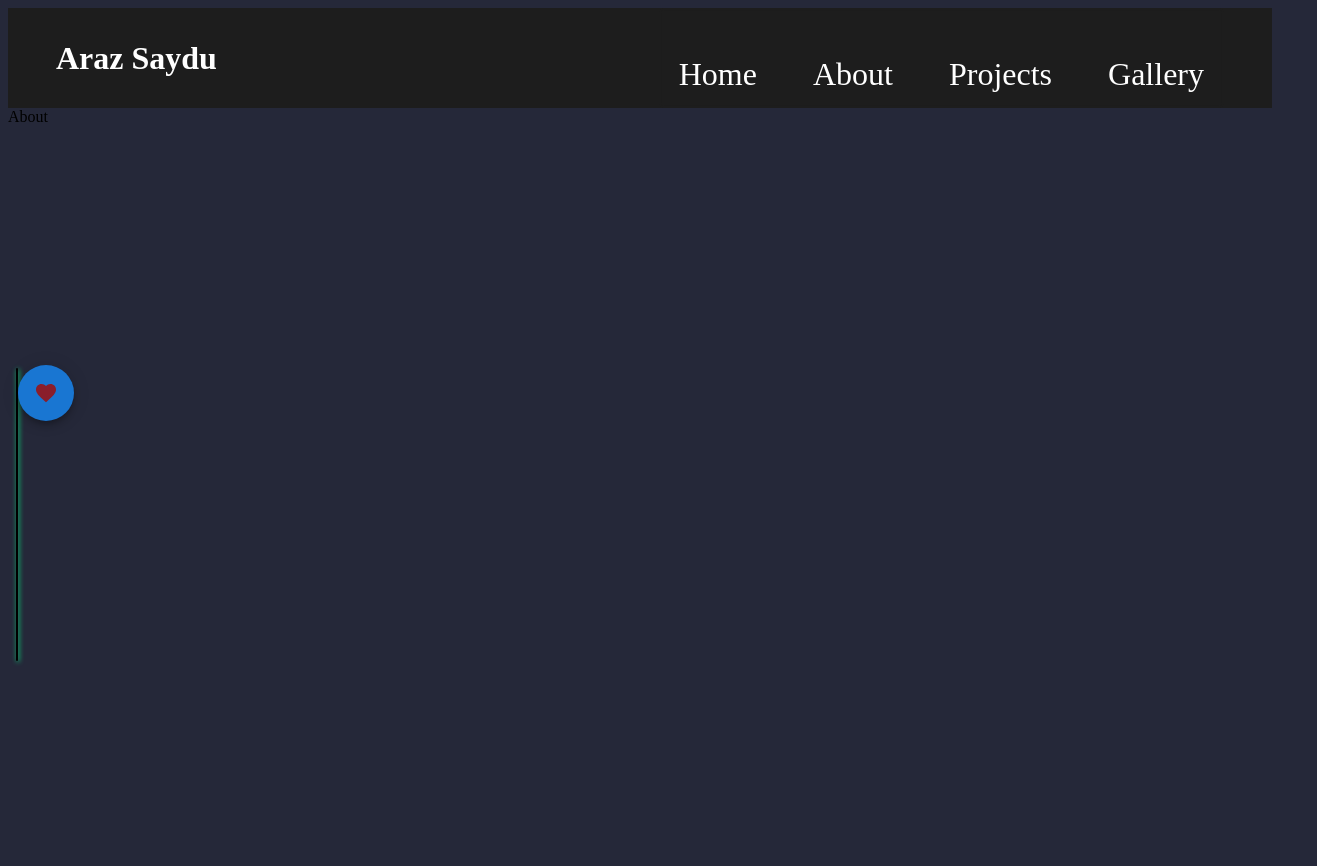
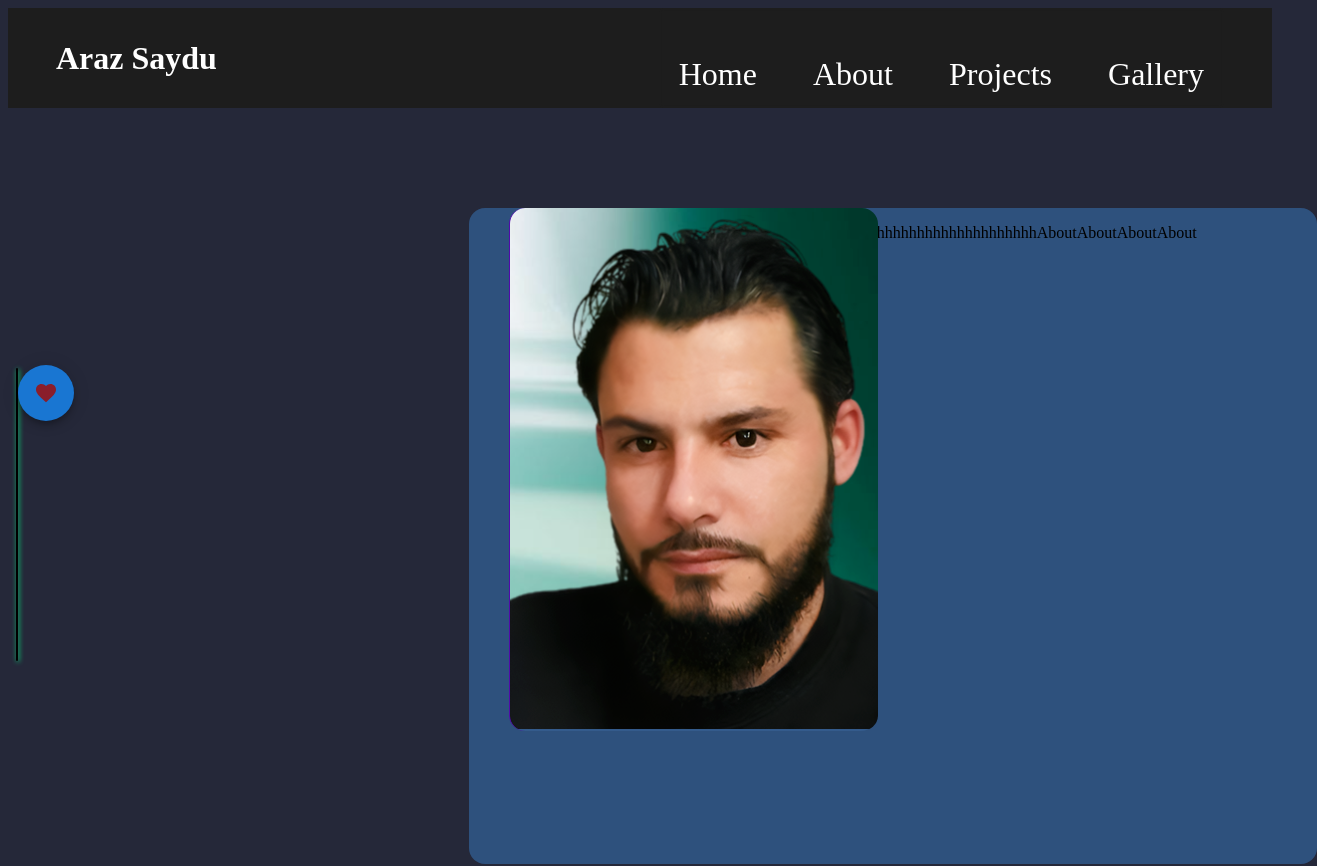
Before and after one commit to arasaa/Araz-Saydu, a React (Create React App) app in the folder client/: page /about in a window 1280 px wide. Shown: the top 866 px of the page, 1317 px wide, since content can reach past the window. Before the commit the page ends 800 px from the top, so only its background shows below. Built offline with nearby package versions, Linux system fonts and the light colour scheme; a web font is replaced by a local one.

Commit message:
first design of my about page

```diff
--- a/client/src/pages/about/About.jsx
+++ b/client/src/pages/about/About.jsx
@@ -1,8 +1,26 @@
 import React from 'react'
+import './about.css'
+
 
 const About = () => {
   return (
-    <div>About</div>
+    <div className="about-container">
+
+    <div className="div-about">
+      <figure className="figureBoth front"></figure>
+      <figure className="figureBoth back">
+      </figure>
+    </div>
+
+    <p>About</p><br/>
+      <p>Abouthhhhhhhhhhhhhhhhhhhhhhhhhhhhhhhhhhhhhhhhhhhhhh</p><br/>
+      <p>About</p><br/>
+      <p>About</p><br/>
+      <p>About</p><br/>
+      <p>About</p><br/>
+
+
+    </div>
   )
 }
 
--- /dev/null
+++ b/client/src/pages/about/about.css
@@ -0,0 +1,74 @@
+/* .about-container{
+    display:flex;
+    justify-content:center;
+    align-items:center;
+    border-top: 1px solid rgb(55, 255, 55);
+
+} */
+.about-container{
+     display:flex;
+    justify-content:center;
+    align-items:flex-start;
+    /* margin-left: 300px;
+    margin-top: 300px; */
+  width: 53em;
+    height:41em;
+  background: #2e517d;
+  position: relative;
+  left: 70%;
+  margin-top: 300px;
+  top: 8em;
+  transform: translate(-50%, -50%);
+  perspective: 1000px;
+  border-radius: 1em;
+
+
+}
+p{
+
+
+}
+.div-about{
+    width: 23em;
+    height:32.7em;
+    position: absolute;
+    left: 40px;
+    background-color: #345b8c;
+    transform: rotateY(0deg);
+    transform-style: preserve-3d;
+    transform-origin: left;
+    transition: all 0.5s ease-in;
+    border-radius: 1em;
+}
+.about-container:hover .div-about{
+    transform: rotateY(-180deg);
+
+}
+.figureBoth{
+    margin: 0;
+    display: block;
+    position: absolute;
+    width: 100%;
+    height: 100%;
+    backface-visibility: hidden;
+
+}
+.front{
+    background: url(../../assets/araz-saydu.png);
+    background-repeat: no-repeat;
+    border-left: 1px solid rgb(80, 10, 171);
+    border-radius: 1em;
+
+}
+figure.back{
+    background: green;
+    transform: rotateY(180deg);
+}
+/* .div-about{
+    border: 1px solid yellow;
+    width: 70%;
+    height: 70vh;
+    margin-top: 20px;
+    box-shadow: 2px 2px 16px rgb(255, 220, 248);
+    outline: 0.02px solid rgb(24, 67, 255);
+} */
```
